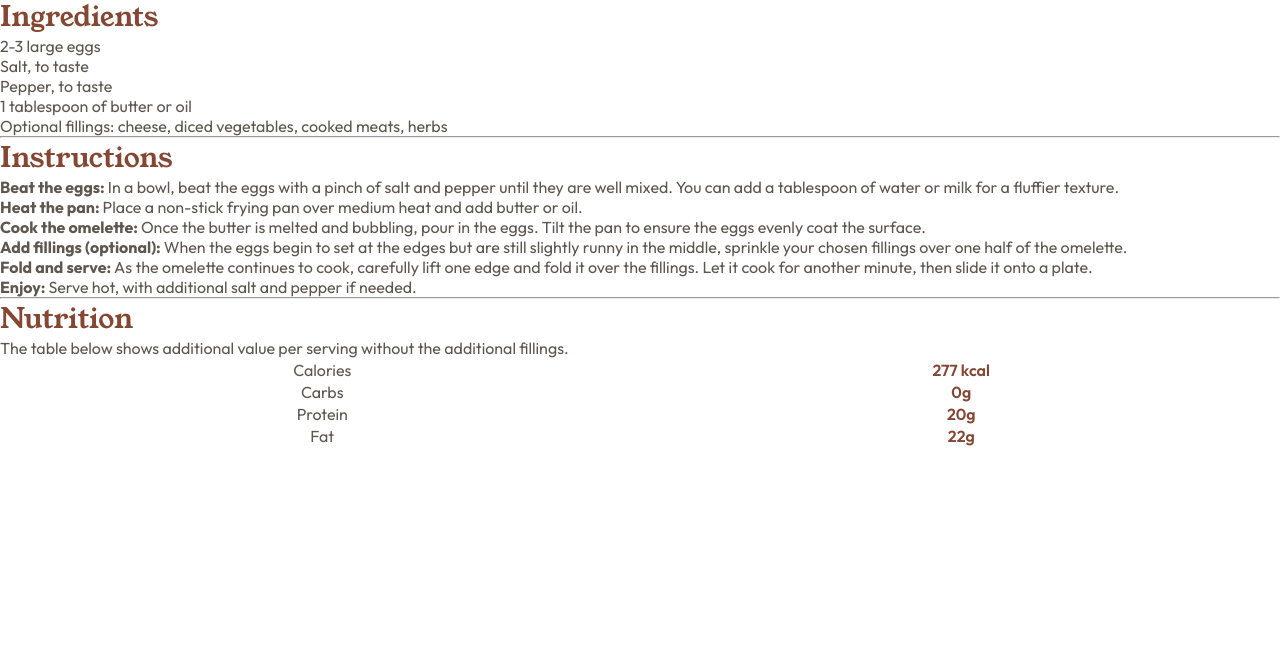
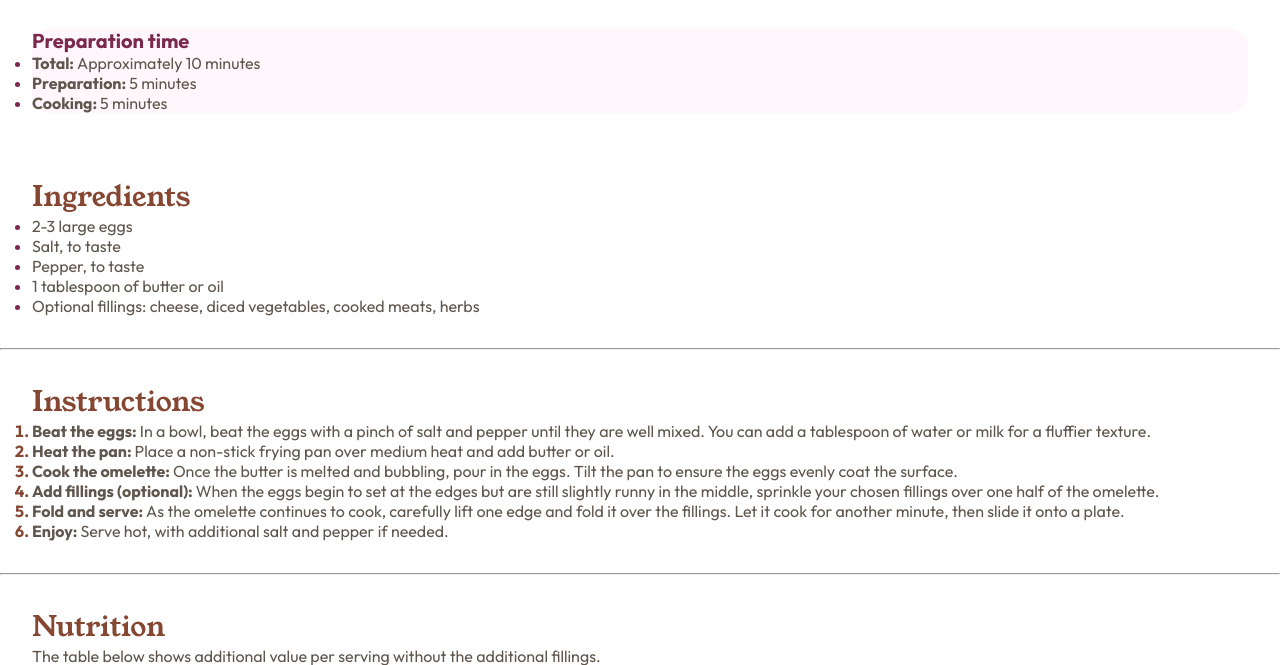
Before and after one commit to aurelienflieger/recipes-website, a plain HTML site: page index.html in a window 1280 px wide. Shown: the part 733-1398 px from the top of the page. Before the commit the page ends 1181 px from the top, so only its background shows below. Drawn offline with Linux system fonts and the light colour scheme.

Commit message:
style: fix page-wide padding, save for header

```diff
--- a/style.css
+++ b/style.css
@@ -78,8 +78,13 @@
   padding: 0;
 }
 
-.body {
+/* body {
   background-color: var(--stone-100);
+}
+*/
+
+.recipe__section {
+  margin: var(--spacing-xl);
 }
 
 .recipe {
```
